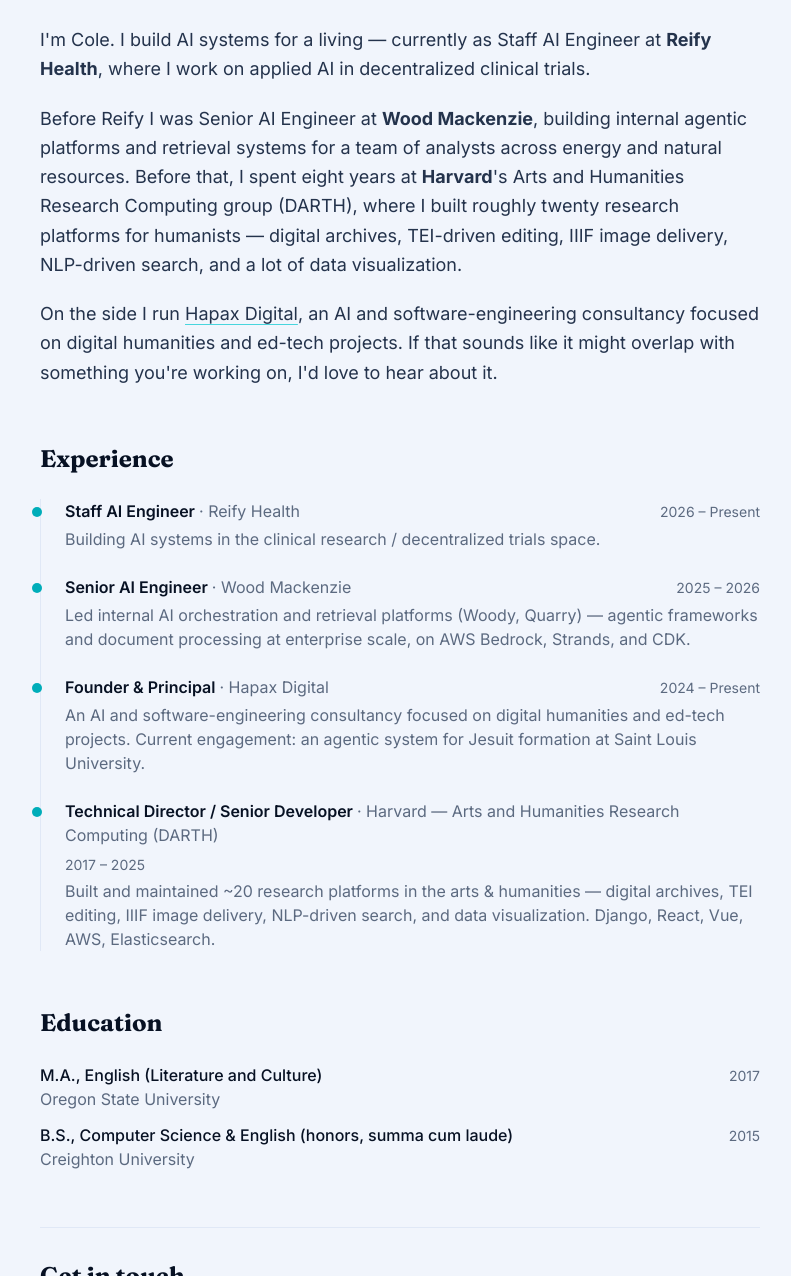
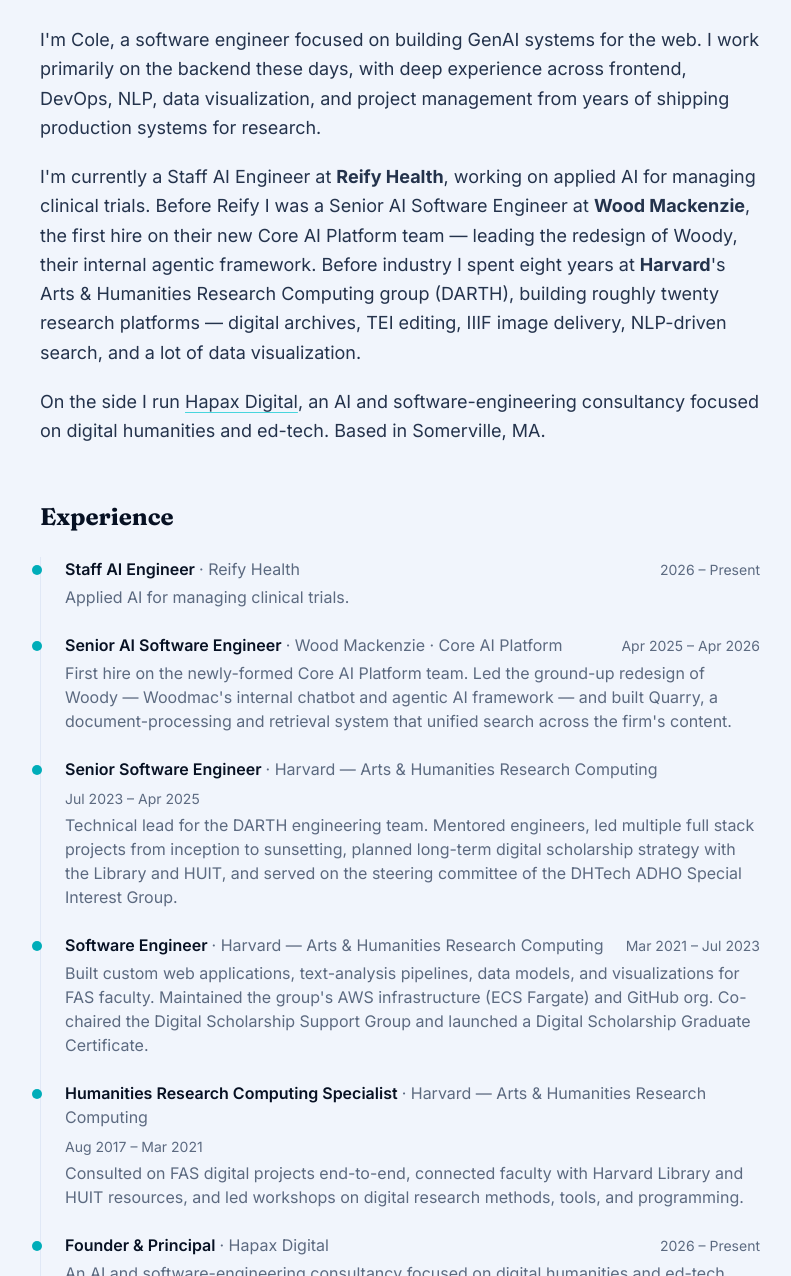
Before and after one commit to ColeDCrawford/personal-site, an Astro site: page /about in a window 1280 px wide. Shown: the part 184-1460 px from the top of the page, without its empty margins (240-1031 px from the left). Built offline with nearby package versions, Linux system fonts and the light colour scheme; Astro itself is replaced by a stand-in of ours.

Commit message:
Update about

```diff
--- a/src/pages/about.astro
+++ b/src/pages/about.astro
@@ -1,54 +1,100 @@
 ---
 import Layout from "~/layouts/Layout.astro";
 
-const roles = [
+const experience = [
   {
     title: "Staff AI Engineer",
     org: "Reify Health",
     dates: "2026 – Present",
     blurb:
-      "Building AI systems in the clinical research / decentralized trials space.",
+      "Applied AI for managing clinical trials.",
   },
   {
-    title: "Senior AI Engineer",
-    org: "Wood Mackenzie",
-    dates: "2025 – 2026",
+    title: "Senior AI Software Engineer",
+    org: "Wood Mackenzie · Core AI Platform",
+    dates: "Apr 2025 – Apr 2026",
     blurb:
-      "Led internal AI orchestration and retrieval platforms (Woody, Quarry) — agentic frameworks and document processing at enterprise scale, on AWS Bedrock, Strands, and CDK.",
+      "First hire on the newly-formed Core AI Platform team. Led the ground-up redesign of Woody — Woodmac's internal chatbot and agentic AI framework — and built Quarry, a document-processing and retrieval system that unified search across the firm's content.",
+  },
+  {
+    title: "Senior Software Engineer",
+    org: "Harvard — Arts & Humanities Research Computing",
+    dates: "Jul 2023 – Apr 2025",
+    blurb:
+      "Technical lead for the DARTH engineering team. Mentored engineers, led multiple full stack projects from inception to sunsetting, planned long-term digital scholarship strategy with the Library and HUIT, and served on the steering committee of the DHTech ADHO Special Interest Group.",
+  },
+  {
+    title: "Software Engineer",
+    org: "Harvard — Arts & Humanities Research Computing",
+    dates: "Mar 2021 – Jul 2023",
+    blurb:
+      "Built custom web applications, text-analysis pipelines, data models, and visualizations for FAS faculty. Maintained the group's AWS infrastructure (ECS Fargate) and GitHub org. Co-chaired the Digital Scholarship Support Group and launched a Digital Scholarship Graduate Certificate.",
+  },
+  {
+    title: "Humanities Research Computing Specialist",
+    org: "Harvard — Arts & Humanities Research Computing",
+    dates: "Aug 2017 – Mar 2021",
+    blurb:
+      "Consulted on FAS digital projects end-to-end, connected faculty with Harvard Library and HUIT resources, and led workshops on digital research methods, tools, and programming.",
   },
   {
     title: "Founder & Principal",
     org: "Hapax Digital",
-    dates: "2024 – Present",
+    dates: "2026 – Present",
     blurb:
       "An AI and software-engineering consultancy focused on digital humanities and ed-tech projects. Current engagement: an agentic system for Jesuit formation at Saint Louis University.",
-  },
-  {
-    title: "Technical Director / Senior Developer",
-    org: "Harvard — Arts and Humanities Research Computing (DARTH)",
-    dates: "2017 – 2025",
-    blurb:
-      "Built and maintained ~20 research platforms in the arts & humanities — digital archives, TEI editing, IIIF image delivery, NLP-driven search, and data visualization. Django, React, Vue, AWS, Elasticsearch.",
   },
 ];
 
 const education = [
   {
+    degree: "Master of Liberal Arts, Software Engineering",
+    school: "Harvard Extension School",
+    year: "2017 – 2023",
+  },
+  {
     degree: "M.A., English (Literature and Culture)",
     school: "Oregon State University",
-    year: "2017",
+    year: "2015 – 2017",
   },
   {
-    degree: "B.S., Computer Science & English (honors, summa cum laude)",
-    school: "Creighton University",
-    year: "2015",
+    degree:
+      "B.S., Computer Science & Informatics; English (British Literature)",
+    school: "Creighton University · Honors, summa cum laude",
+    year: "2011 – 2015",
+  },
+];
+
+const publications = [
+  {
+    title: "DH Inside Out",
+    venue: "",
+  },
+  {
+    title: "Undate: Humanistic Dates for Computation",
+    venue: "",
+  },
+  {
+    title:
+      "Exploring Big and Boutique Data through Laboring-Class Poets Online",
+    venue: "",
+  },
+  {
+    title:
+      "Connecting Art and Science for Humanities Research: Mapping Color in History",
+    venue: "",
+  },
+  {
+    title:
+      "Transforming Working Class Writers and Writing",
+    venue: "in A History of British Working Class Literature, Cambridge UP",
   },
 ];
 ---
 
 <Layout
   title="About — Cole Crawford"
-  description="Cole Crawford — Staff AI Engineer, consultant, and recovering digital humanist."
+  description="Cole Crawford — Staff AI Engineer at Reify Health, consultant at Hapax Digital, and former Harvard research software engineer."
 >
   <section class="mx-auto max-w-3xl px-6 pt-16 pb-10">
     <h1 class="font-serif text-4xl sm:text-5xl font-semibold tracking-tight">
@@ -57,18 +103,22 @@ const education = [
 
     <div class="mt-8 space-y-5 text-lg text-ink-700 dark:text-ink-100 leading-relaxed">
       <p>
-        I'm Cole. I build AI systems for a living — currently as Staff AI
-        Engineer at <strong>Reify Health</strong>, where I work on applied AI
-        in decentralized clinical trials.
+        I'm Cole, a software engineer focused on building GenAI systems for
+        the web. I work primarily on the backend these days, with deep
+        experience across frontend, DevOps, NLP, data visualization, and
+        project management from years of shipping production systems for
+        research.
       </p>
       <p>
-        Before Reify I was Senior AI Engineer at <strong>Wood Mackenzie</strong>,
-        building internal agentic platforms and retrieval systems for a team of
-        analysts across energy and natural resources. Before that, I spent
-        eight years at <strong>Harvard</strong>'s Arts and Humanities Research
-        Computing group (DARTH), where I built roughly twenty research
-        platforms for humanists — digital archives, TEI-driven editing, IIIF
-        image delivery, NLP-driven search, and a lot of data visualization.
+        I'm currently a Staff AI Engineer at <strong>Reify Health</strong>,
+        working on applied AI for managing clinical trials. Before Reify I
+        was a Senior AI Software Engineer at <strong>Wood Mackenzie</strong>,
+        the first hire on their new Core AI Platform team — leading the
+        redesign of Woody, their internal agentic framework. Before industry I
+        spent eight years at <strong>Harvard</strong>'s Arts & Humanities
+        Research Computing group (DARTH), building roughly twenty research
+        platforms — digital archives, TEI editing, IIIF image delivery,
+        NLP-driven search, and a lot of data visualization.
       </p>
       <p>
         On the side I run <a
@@ -76,8 +126,7 @@ const education = [
           class="underline decoration-accent-400/70 underline-offset-4 hover:text-accent-600"
           >Hapax Digital</a
         >, an AI and software-engineering consultancy focused on digital
-        humanities and ed-tech projects. If that sounds like it might overlap
-        with something you're working on, I'd love to hear about it.
+        humanities and ed-tech. Based in Somerville, MA.
       </p>
     </div>
 
@@ -85,9 +134,9 @@ const education = [
       <h2 class="font-serif text-2xl font-semibold mb-6">Experience</h2>
       <ol class="space-y-6 relative border-l border-ink-100 dark:border-ink-700/50 pl-6">
         {
-          roles.map((r) => (
+          experience.map((r) => (
             <li class="relative">
-              <span class="absolute -left-[33px] top-2 w-2.5 h-2.5 rounded-full bg-accent-500" />
+              <span class="absolute -left-8.25 top-2 w-2.5 h-2.5 rounded-full bg-accent-500" />
               <div class="flex flex-wrap items-baseline justify-between gap-2">
                 <h3 class="font-semibold">
                   {r.title}
@@ -112,7 +161,23 @@ const education = [
                 <div class="font-medium">{e.degree}</div>
                 <div class="text-ink-500">{e.school}</div>
               </div>
-              <span class="text-sm text-ink-500">{e.year}</span>
+              <span class="text-sm text-ink-500 shrink-0">{e.year}</span>
+            </li>
+          ))
+        }
+      </ul>
+    </section>
+
+    <section class="mt-14">
+      <h2 class="font-serif text-2xl font-semibold mb-6">
+        Selected publications
+      </h2>
+      <ul class="space-y-3">
+        {
+          publications.map((p) => (
+            <li>
+              <div class="font-medium">{p.title}</div>
+              {p.venue && <div class="text-ink-500 text-sm">{p.venue}</div>}
             </li>
           ))
         }
```
